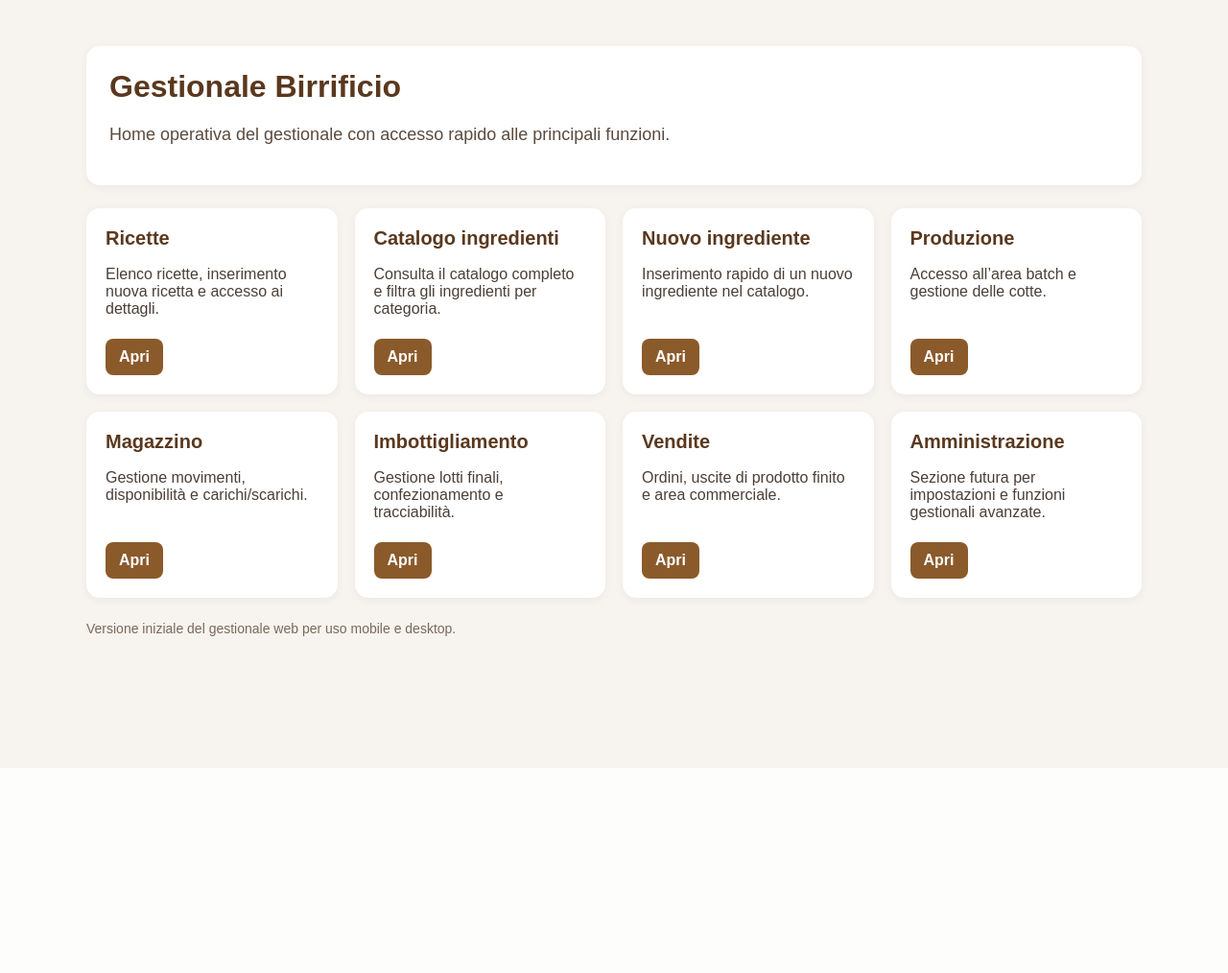
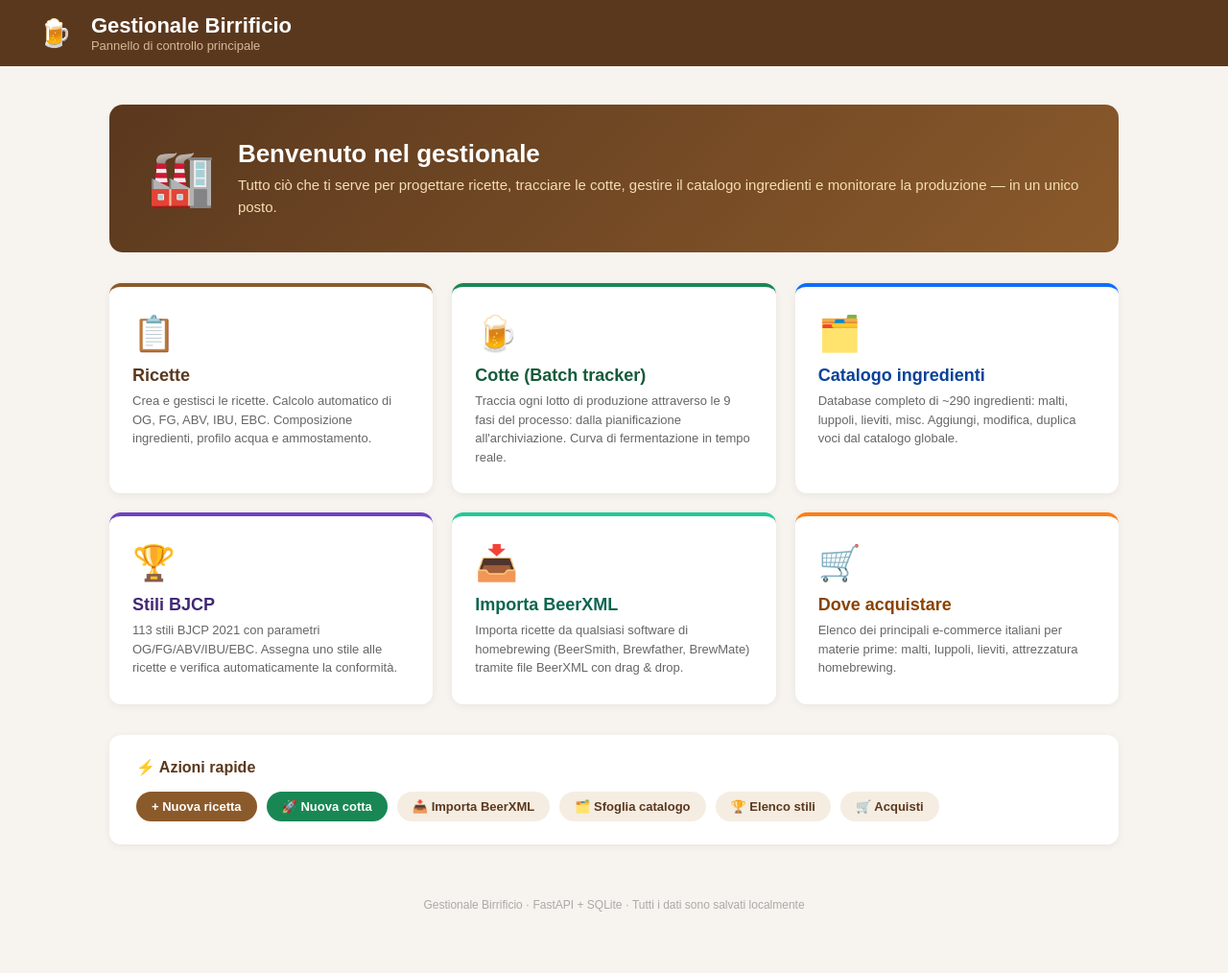
Before and after one commit to smaranghi-spec/Gestionale-Birra, a FastAPI app: page / in a window 1280 px wide. Shown: the whole page at 96% size. Before the commit the page ends 800 px from the top, so only its background shows below. Run offline with FastAPI, Linux system fonts and the light colour scheme.

Commit message:
Update home.html

```diff
--- a/templates/home.html
+++ b/templates/home.html
@@ -1,145 +1,188 @@
-
 <!DOCTYPE html>
 <html lang="it">
 <head>
     <meta charset="UTF-8">
     <title>Gestionale Birrificio</title>
     <style>
-        body {
-            font-family: Arial, sans-serif;
-            margin: 0;
-            background: #f7f3ee;
-            color: #2f241c;
+        * { box-sizing: border-box; }
+        body { font-family: Arial, sans-serif; margin: 0; background: #f7f3ee; color: #222; }
+
+        .topbar {
+            background: #5a381e;
+            color: white;
+            padding: 14px 40px;
+            display: flex;
+            align-items: center;
+            gap: 20px;
+        }
+        .topbar-logo { font-size: 28px; }
+        .topbar h1 { margin: 0; font-size: 22px; font-weight: bold; flex: 1; }
+        .topbar-sub { font-size: 13px; color: #d4b896; }
+
+        .container { max-width: 1100px; margin: 40px auto; padding: 0 24px; }
+
+        .hero {
+            background: linear-gradient(135deg, #5a381e 0%, #8b5a2b 100%);
+            color: white;
+            border-radius: 14px;
+            padding: 36px 40px;
+            margin-bottom: 32px;
+            display: flex;
+            align-items: center;
+            gap: 24px;
+        }
+        .hero-icon { font-size: 56px; }
+        .hero h2 { margin: 0 0 6px 0; font-size: 26px; }
+        .hero p { margin: 0; color: #f5deb3; font-size: 15px; line-height: 1.5; }
+
+        .modules-grid {
+            display: grid;
+            grid-template-columns: repeat(auto-fit, minmax(260px, 1fr));
+            gap: 20px;
+            margin-bottom: 32px;
         }
 
-        .container {
-            max-width: 1100px;
-            margin: 0 auto;
-            padding: 24px;
+        .module-card {
+            background: white;
+            border-radius: 12px;
+            padding: 28px 24px;
+            box-shadow: 0 2px 8px rgba(0,0,0,0.06);
+            text-decoration: none;
+            color: #222;
+            display: block;
+            transition: transform 0.15s, box-shadow 0.15s;
+            border-top: 4px solid #8b5a2b;
         }
+        .module-card:hover {
+            transform: translateY(-3px);
+            box-shadow: 0 6px 20px rgba(90,56,30,0.15);
+            text-decoration: none;
+        }
+        .module-card.green  { border-top-color: #198754; }
+        .module-card.blue   { border-top-color: #0d6efd; }
+        .module-card.purple { border-top-color: #6f42c1; }
+        .module-card.teal   { border-top-color: #20c997; }
+        .module-card.orange { border-top-color: #fd7e14; }
 
-        .hero {
+        .module-icon { font-size: 36px; margin-bottom: 12px; }
+        .module-title { font-size: 18px; font-weight: bold; color: #5a381e; margin-bottom: 6px; }
+        .module-card.green  .module-title { color: #155b3a; }
+        .module-card.blue   .module-title { color: #084298; }
+        .module-card.purple .module-title { color: #432874; }
+        .module-card.teal   .module-title { color: #0b6650; }
+        .module-card.orange .module-title { color: #8a4300; }
+        .module-desc { font-size: 13px; color: #666; line-height: 1.5; }
+
+        .quick-links {
             background: white;
-            padding: 24px;
-            border-radius: 14px;
-            margin: 24px 0;
-            box-shadow: 0 2px 10px rgba(0,0,0,0.05);
+            border-radius: 12px;
+            padding: 24px 28px;
+            box-shadow: 0 2px 8px rgba(0,0,0,0.06);
+            margin-bottom: 32px;
         }
+        .quick-links h3 { margin: 0 0 16px 0; color: #5a381e; font-size: 16px; }
+        .ql-grid { display: flex; flex-wrap: wrap; gap: 10px; }
+        .ql-btn {
+            display: inline-block;
+            padding: 8px 16px;
+            border-radius: 20px;
+            font-size: 13px;
+            font-weight: bold;
+            text-decoration: none;
+            background: #f5ede2;
+            color: #5a381e;
+            transition: background 0.15s;
+        }
+        .ql-btn:hover { background: #e8d5c0; text-decoration: none; }
+        .ql-btn.primary { background: #8b5a2b; color: white; }
+        .ql-btn.primary:hover { background: #6f451f; }
+        .ql-btn.green { background: #198754; color: white; }
+        .ql-btn.green:hover { background: #146c43; }
 
-        h1 {
-            margin-top: 0;
-            color: #5a381e;
-        }
-
-        .lead {
-            font-size: 18px;
-            color: #5a4b3f;
-        }
-
-        .grid {
-            display: grid;
-            grid-template-columns: repeat(auto-fit, minmax(220px, 1fr));
-            gap: 18px;
-            margin-top: 24px;
-        }
-
-        .card {
-            background: white;
-            border-radius: 14px;
-            padding: 20px;
-            box-shadow: 0 2px 10px rgba(0,0,0,0.05);
-        }
-
-        .card h2 {
-            margin-top: 0;
-            font-size: 20px;
-            color: #5a381e;
-        }
-
-        .card p {
-            min-height: 60px;
-            color: #4b3f37;
-        }
-
-        .btn {
-            display: inline-block;
-            background: #8b5a2b;
-            color: white;
-            text-decoration: none;
-            padding: 10px 14px;
-            border-radius: 8px;
-            font-weight: bold;
-        }
-
-        .btn:hover {
-            background: #6f451f;
-        }
-
-        .muted {
-            color: #7a685c;
-            font-size: 14px;
-            margin-top: 24px;
+        .footer-note {
+            text-align: center;
+            color: #aaa;
+            font-size: 12px;
+            padding: 24px 0;
         }
     </style>
 </head>
 <body>
-    <div class="container">
-        <div class="hero">
-            <h1>Gestionale Birrificio</h1>
-            <p class="lead">Home operativa del gestionale con accesso rapido alle principali funzioni.</p>
+
+<div class="topbar">
+    <div class="topbar-logo">🍺</div>
+    <div>
+        <h1>Gestionale Birrificio</h1>
+        <div class="topbar-sub">Pannello di controllo principale</div>
+    </div>
+</div>
+
+<div class="container">
+
+    <div class="hero">
+        <div class="hero-icon">🏭</div>
+        <div>
+            <h2>Benvenuto nel gestionale</h2>
+            <p>Tutto ciò che ti serve per progettare ricette, tracciare le cotte, gestire il catalogo ingredienti e monitorare la produzione — in un unico posto.</p>
         </div>
+    </div>
 
-        <div class="grid">
-            <div class="card">
-                <h2>Ricette</h2>
-                <p>Elenco ricette, inserimento nuova ricetta e accesso ai dettagli.</p>
-                <a class="btn" href="/ricette/html">Apri</a>
-            </div>
+    <div class="modules-grid">
 
-            <div class="card">
-                <h2>Catalogo ingredienti</h2>
-                <p>Consulta il catalogo completo e filtra gli ingredienti per categoria.</p>
-                <a class="btn" href="/catalogo-ingredienti/html">Apri</a>
-            </div>
+        <a href="/ricette/html" class="module-card">
+            <div class="module-icon">📋</div>
+            <div class="module-title">Ricette</div>
+            <div class="module-desc">Crea e gestisci le ricette. Calcolo automatico di OG, FG, ABV, IBU, EBC. Composizione ingredienti, profilo acqua e ammostamento.</div>
+        </a>
 
-            <div class="card">
-                <h2>Nuovo ingrediente</h2>
-                <p>Inserimento rapido di un nuovo ingrediente nel catalogo.</p>
-                <a class="btn" href="/catalogo/ingredienti/nuovo">Apri</a>
-            </div>
+        <a href="/cotte" class="module-card green">
+            <div class="module-icon">🍺</div>
+            <div class="module-title">Cotte (Batch tracker)</div>
+            <div class="module-desc">Traccia ogni lotto di produzione attraverso le 9 fasi del processo: dalla pianificazione all'archiviazione. Curva di fermentazione in tempo reale.</div>
+        </a>
 
-            <div class="card">
-                <h2>Produzione</h2>
-                <p>Accesso all’area batch e gestione delle cotte.</p>
-                <a class="btn" href="/produzione">Apri</a>
-            </div>
+        <a href="/catalogo" class="module-card blue">
+            <div class="module-icon">🗂️</div>
+            <div class="module-title">Catalogo ingredienti</div>
+            <div class="module-desc">Database completo di ~290 ingredienti: malti, luppoli, lieviti, misc. Aggiungi, modifica, duplica voci dal catalogo globale.</div>
+        </a>
 
-            <div class="card">
-                <h2>Magazzino</h2>
-                <p>Gestione movimenti, disponibilità e carichi/scarichi.</p>
-                <a class="btn" href="/magazzino">Apri</a>
-            </div>
+        <a href="/stili" class="module-card purple">
+            <div class="module-icon">🏆</div>
+            <div class="module-title">Stili BJCP</div>
+            <div class="module-desc">113 stili BJCP 2021 con parametri OG/FG/ABV/IBU/EBC. Assegna uno stile alle ricette e verifica automaticamente la conformità.</div>
+        </a>
 
-            <div class="card">
-                <h2>Imbottigliamento</h2>
-                <p>Gestione lotti finali, confezionamento e tracciabilità.</p>
-                <a class="btn" href="/imbottigliamento">Apri</a>
-            </div>
+        <a href="/importa/beerxml" class="module-card teal">
+            <div class="module-icon">📥</div>
+            <div class="module-title">Importa BeerXML</div>
+            <div class="module-desc">Importa ricette da qualsiasi software di homebrewing (BeerSmith, Brewfather, BrewMate) tramite file BeerXML con drag &amp; drop.</div>
+        </a>
 
-            <div class="card">
-                <h2>Vendite</h2>
-                <p>Ordini, uscite di prodotto finito e area commerciale.</p>
-                <a class="btn" href="/vendite">Apri</a>
-            </div>
+        <a href="/acquisti" class="module-card orange">
+            <div class="module-icon">🛒</div>
+            <div class="module-title">Dove acquistare</div>
+            <div class="module-desc">Elenco dei principali e-commerce italiani per materie prime: malti, luppoli, lieviti, attrezzatura homebrewing.</div>
+        </a>
 
-            <div class="card">
-                <h2>Amministrazione</h2>
-                <p>Sezione futura per impostazioni e funzioni gestionali avanzate.</p>
-                <a class="btn" href="/amministrazione">Apri</a>
-            </div>
+    </div>
+
+    <div class="quick-links">
+        <h3>⚡ Azioni rapide</h3>
+        <div class="ql-grid">
+            <a href="/ricette/html" class="ql-btn primary">+ Nuova ricetta</a>
+            <a href="/cotte/nuova" class="ql-btn green">🚀 Nuova cotta</a>
+            <a href="/importa/beerxml" class="ql-btn">📥 Importa BeerXML</a>
+            <a href="/catalogo" class="ql-btn">🗂️ Sfoglia catalogo</a>
+            <a href="/stili" class="ql-btn">🏆 Elenco stili</a>
+            <a href="/acquisti" class="ql-btn">🛒 Acquisti</a>
         </div>
+    </div>
 
-        <p class="muted">Versione iniziale del gestionale web per uso mobile e desktop.</p>
+    <div class="footer-note">
+        Gestionale Birrificio · FastAPI + SQLite · Tutti i dati sono salvati localmente
     </div>
+
+</div>
 </body>
 </html>
```
